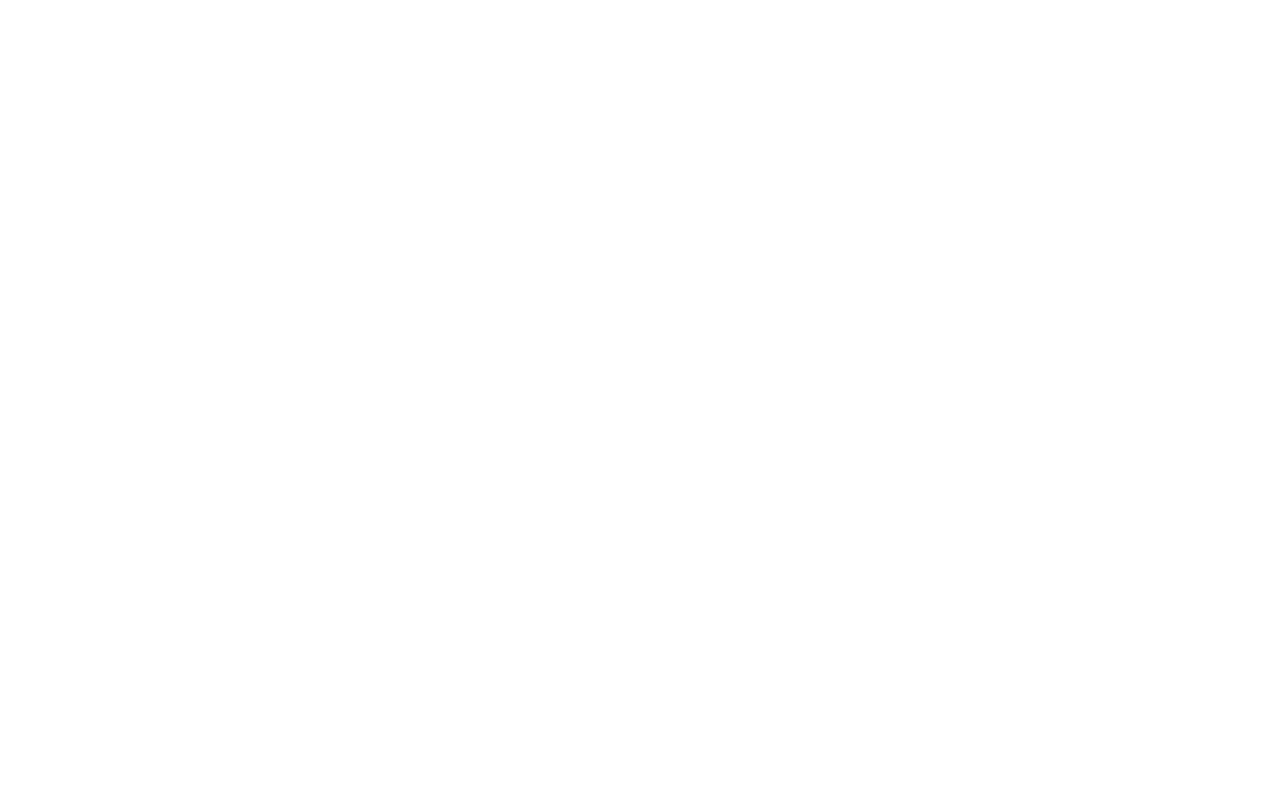
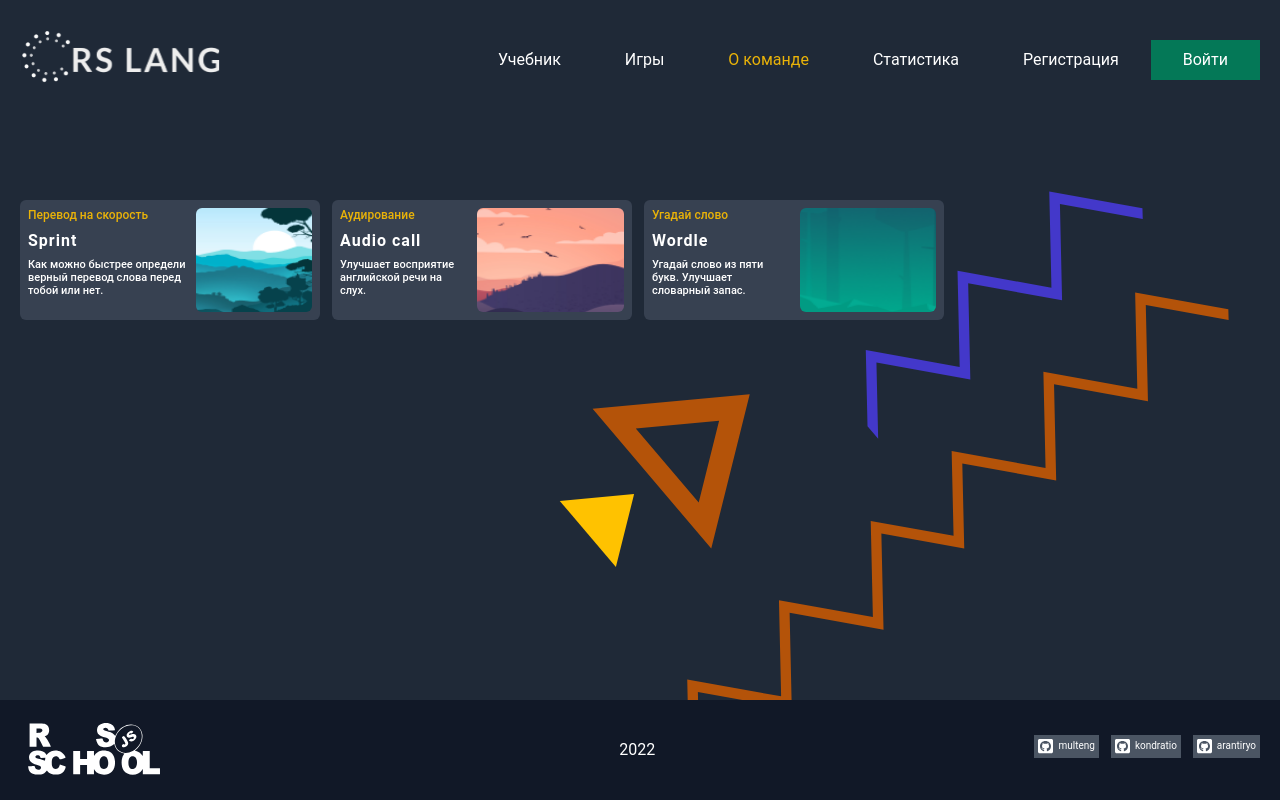
Before and after one commit to Arantiryo/rs-lang, a React (Create React App) app in the folder rs-lang/: page /team in a window 1280 px wide. Built offline with nearby package versions, Linux system fonts and the light colour scheme.

Commit message:
feat: implement basic structure for page 'team'

```diff
--- /dev/null
+++ b/rs-lang/src/Containers/Team/Team.tsx
@@ -0,0 +1,22 @@
+import Header from "../../components/Header/Header";
+import Main from "../../components/Main/Main";
+import Footer from "../../components/Footer/Footer";
+import TeamCards from "./TeamCards/TeamCards";
+
+export default function Team() {
+  return (
+    <div className="h-screen flex flex-col">
+      <div className="bg-gray-800 w-full">
+        <Header />
+      </div>
+      <div className="bg-gray-800 grow-[2]">
+        <Main className="h-full">
+          <TeamCards className="pt-20" />
+        </Main>
+      </div>
+      <div className="bg-gray-900 w-full">
+        <Footer />
+      </div>
+    </div>
+  );
+}
--- /dev/null
+++ b/rs-lang/src/Containers/Team/TeamCards/TeamCards.tsx
@@ -0,0 +1,30 @@
+import {
+  GameAudioCall,
+  GameSprint,
+  GameWordle,
+} from "../../../components/GameCard/GameCard";
+import pseudo1 from "../../../assets/svg/team__pseudo-elem-1.svg";
+
+export default function GameCards({ className }: { className: string }) {
+  return (
+    <div
+      className={`${className} relative h-full flex items-center gap-3 flex-wrap`}
+    >
+      <img
+        className="absolute hidden md:block md:top-[-70px] md:right-[20px]"
+        src={pseudo1}
+        alt="pseudo element"
+      />
+
+      <div className="relative">
+        <GameSprint />
+      </div>
+      <div className="relative">
+        <GameAudioCall />
+      </div>
+      <div className="relative">
+        <GameWordle />
+      </div>
+    </div>
+  );
+}
--- a/rs-lang/src/Routes/Routes.tsx
+++ b/rs-lang/src/Routes/Routes.tsx
@@ -4,6 +4,7 @@ import Games from "../Containers/Games/Games";
 import Home from "../Containers/Home/Home";
 import Login from "../Containers/Login/Login";
 import Signup from "../Containers/Signup/Signup";
+import Team from "../Containers/Team/Team";
 import TextbookPage from "../Containers/TextbookPage/TextbookPage";
 
 export default function Routes() {
@@ -24,6 +25,9 @@ export default function Routes() {
       <Route exact path="/games">
         <Games />
       </Route>
+      <Route exact path="/team">
+        <Team />
+      </Route>
     </Switch>
   );
 }
```
Also changed, not shown: rs-lang/src/assets/svg/team__pseudo-elem-1.svg (added).
